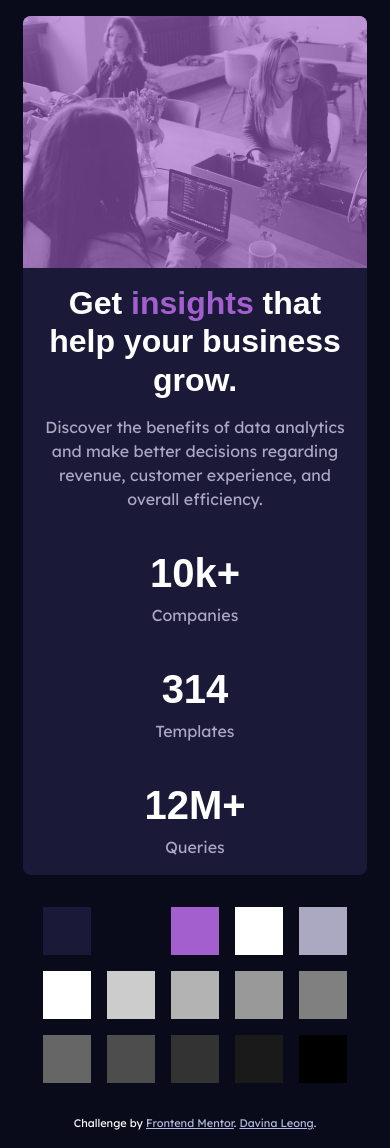
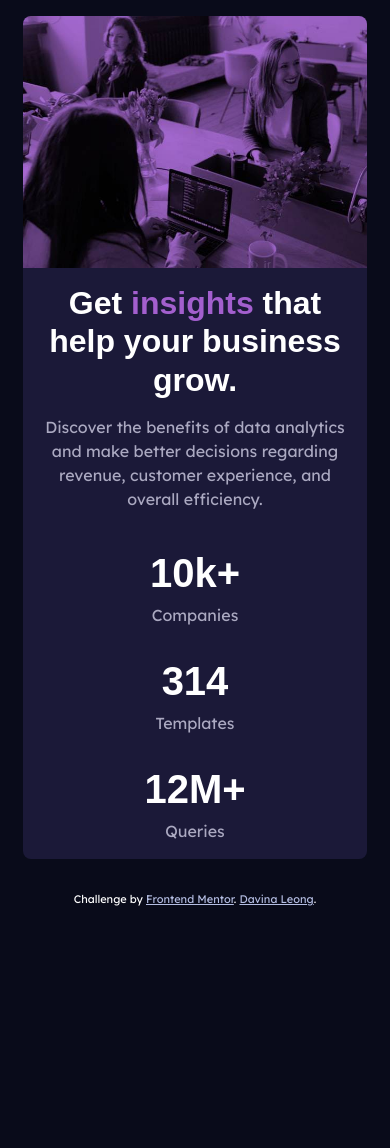
Before and after one commit to davinaleong/fem-stats-preview-card-component, a website built with Vite: page index.html in a window 390 px wide. After the commit the page ends 924 px from the top, so only its background shows below. Built offline with nearby package versions, Linux system fonts and the light colour scheme.

Commit message:
Done with mobile

```diff
--- a/index.html
+++ b/index.html
@@ -39,9 +39,11 @@
       <h1 class="visually-hidden">Stats Preview Card Component</h1>
       <div class="card | mx-auto">
         <div class="card-header">
-          <img src="./images/image-header-mobile.jpg" class="card-image" />
+          <img src="./images/image-header-mobile-purple.jpg" class="card-image" />
         </div>
-        <div class="card-content | bg-primary-800 p-400 text-center text-md-left">
+        <div
+          class="card-content | bg-primary-800 p-400 text-center text-md-left"
+        >
           <h2 class="ff-heading fw-bold fs-700 lh-200 mb-400">
             Get <span class="text-accent-400">insights</span> that help your
             business grow.
@@ -68,27 +70,6 @@
       </div>
     </main>
 
-    <div class="swatches | p-400">
-      <div class="bg-primary-800">&nbsp;</div>
-      <div class="bg-primary-900">&nbsp;</div>
-
-      <div class="bg-accent-400">&nbsp;</div>
-
-      <div class="bg-neutral-100">&nbsp;</div>
-      <div class="bg-neutral-900">&nbsp;</div>
-
-      <div class="bg-grey-100">&nbsp;</div>
-      <div class="bg-grey-200">&nbsp;</div>
-      <div class="bg-grey-300">&nbsp;</div>
-      <div class="bg-grey-400">&nbsp;</div>
-      <div class="bg-grey-500">&nbsp;</div>
-      <div class="bg-grey-600">&nbsp;</div>
-      <div class="bg-grey-700">&nbsp;</div>
-      <div class="bg-grey-800">&nbsp;</div>
-      <div class="bg-grey-900">&nbsp;</div>
-      <div class="bg-grey-1000">&nbsp;</div>
-    </div>
-
     <div class="attribution | p-400">
       Challenge by
       <a href="https://www.frontendmentor.io?ref=challenge" target="_blank"
--- a/styles/main.css
+++ b/styles/main.css
@@ -69,7 +69,7 @@
   --size-1000: 6rem;
   --size-1100: 7rem;
 
-  --column-spacing: var(--size-600);
+  --column-spacing: var(--size-500);
 
   --input-height: 3.125em;
 }
@@ -83,7 +83,7 @@ body {
   font-family: var(--ff-body);
   font-weight: var(--fw-regular);
   display: grid;
-  grid-template-rows: auto max-content max-content;
+  grid-template-rows: auto max-content;
 }
 
 main {
@@ -126,19 +126,6 @@ main {
   width: var(--width);
   border-radius: var(--size-200);
   overflow: hidden;
-}
-
-.card-header {
-  position: relative;
-  isolation: isolate;
-}
-
-.card-header::before {
-  content: "";
-  position: absolute;
-  inset: 0;
-  background-color: hsla(277, 53%, 59%, 0.6);
-  z-index: 1;
 }
 
 /** Content - End **/
```
Also changed, not shown: images/image-header-desktop-purple.jpg (added), images/image-header-mobile-purple.jpg (added).
